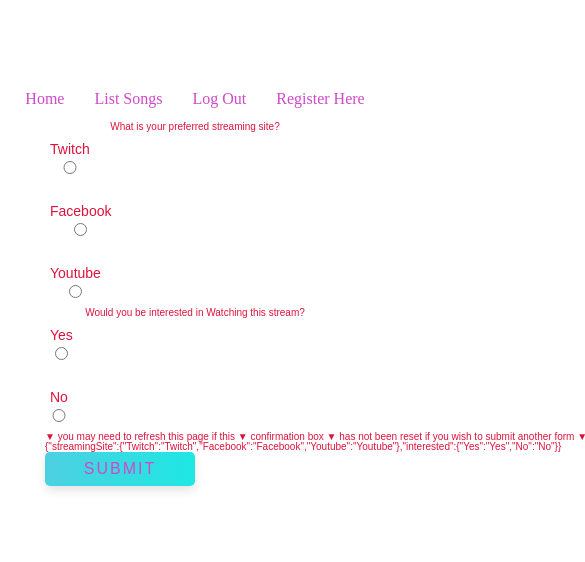
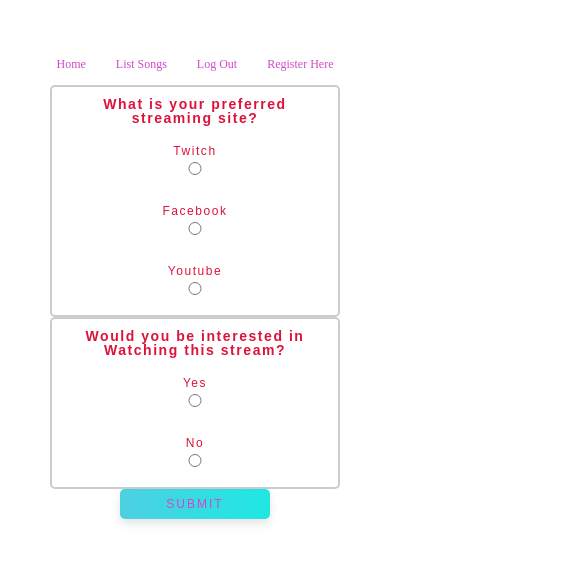
Before and after one commit to Pytormal/PYT-Studio, a React (Create React App) app: page /polls-hub/polls in a window 390 px wide. Shown: the part 152-714 px from the top of the page, 585 px wide, since content can reach past the window. Built offline with nearby package versions, Linux system fonts and the light colour scheme.

Commit message:
fixed all responsive designs

```diff
--- a/src/App.js
+++ b/src/App.js
@@ -10,6 +10,7 @@ import UploadSongs from "./components/forms/MusicForm";
 import RegisterForm from "./components/forms/RegisterForm";
 import LoginForm from "./components/forms/LoginForm";
 import PollHome from './components/PollHome'
+
 // import Credit from "./components/Credit";
 
 // STYLES //
@@ -19,6 +20,8 @@ import "./components/styles/home.css";
 import "./components/styles/formStyle.css";
 // import "./components/styles/credit.css";
 import "./components/styles/song-list.css";
+import "./components/styles/polls.css";
+import "./components/styles/responsive.css";
 
 function App() {
   return (
--- a/src/components/Polls/PollsForm.js
+++ b/src/components/Polls/PollsForm.js
@@ -1,8 +1,9 @@
 import React, { useState, useEffect } from "react";
 import { axiosWithAuth } from "../utils/axiosWithAuth";
 import * as yup from "yup";
+import { useRouteMatch, Switch, Route, NavLink, Link } from "react-router-dom";
 
-import { useRouteMatch, Switch, Route, NavLink, Link } from "react-router-dom";
+
 
 function Form() {
   yup.addMethod(
@@ -132,11 +133,12 @@ function Form() {
         </Route>
 
         <form className="form-container">
-          <section className="songName music-edit">
-            What is your preferred streaming site?
+          <section className="poll-wrapper">
+            <section className="site-wrapper options-wrapper">
+              <h4>What is your preferred streaming site?</h4>
               <br />
-            <label className="music-edit" for="Twitch">
-              <span>
+              <label className="Twitch radio" for="Twitch">
+                <h5>
                   Twitch
                   <input
                     id="Twitch"
@@ -145,11 +147,11 @@ function Form() {
                     value={formState.streamingSite.Twitch}
                     onChange={inputChange}
                   />
-              </span>
+                </h5>
               </label>
               <br />
-            <label className="music-edit" for="Facebook">
-              <span>
+              <label className="Facebook radio" for="Facebook">
+                <h5>
                   Facebook
                   <input
                     id="Facebook"
@@ -158,11 +160,11 @@ function Form() {
                     value={formState.streamingSite.Facebook}
                     onChange={inputChange}
                   />
-              </span>
+                </h5>
               </label>
               <br />
-            <label className="music-edit" for="Youtube">
-              <span>
+              <label className="Youtube radio" for="Youtube">
+                <h5>
                   Youtube
                   <input
                     id="Youtube"
@@ -171,18 +173,18 @@ function Form() {
                     value={formState.streamingSite.Youtube}
                     onChange={inputChange}
                   />
-              </span>
+                </h5>
               </label>
               {/* {errors.streamingSite > 0 ? (
               <p className="error">{errors.streamingSite}</p>
             ) : null} */}
             </section>
 
-          <section className="musicstreamingSite music-edit">
-            Would you be interested in Watching this stream?
+            <section className="interested options-wrapper">
+              <h4>Would you be interested in Watching this stream?</h4>
               <br />
-            <label for="Yes">
-              <span>
+              <label className="Yes radio" for="Yes">
+                <h5>
                   Yes
                   <input
                     id="Yes"
@@ -191,11 +193,11 @@ function Form() {
                     value={formState.interested.Yes}
                     onChange={inputChange}
                   />
-              </span>
+                </h5>
               </label>
               <br />
-            <label for="No">
-              <span>
+              <label className="No radio" for="No">
+                <h5>
                   No
                   <input
                     id="No"
@@ -204,20 +206,22 @@ function Form() {
                     value={formState.interested.No}
                     onChange={inputChange}
                   />
-              </span>
+                </h5>
               </label>
               {/* {errors.interested > 0 ? (
               <p className="error">{errors.interested}</p>
             ) : null} */}
             </section>
-
             <pre className="message-box">
-            ▼ you may need to refresh this page if this ▼ confirmation box ▼ has
-            not been reset if you wish to submit another form ▼
+              <p>
+                ▼ you may need to refresh this page if this ▼ confirmation box ▼
+                has not been reset if you wish to submit another form ▼
+              </p>
             </pre>
 
-          <pre className="JSONString">{JSON.stringify(formState)}</pre>
-
+            <pre className="JSONString message-box">
+              <p>{JSON.stringify(formState)}</p>
+            </pre>
             <button
               type="submit"
               onClick={(validateChange, formSubmit)}
@@ -225,6 +229,7 @@ function Form() {
             >
               <NavLink to={`${url}/form-submited`}>Submit </NavLink>
             </button>
+          </section>
         </form>
       </Switch>
     </>
--- a/src/components/styles/App.css
+++ b/src/components/styles/App.css
@@ -34,7 +34,7 @@ a {
   color: rgb(209, 72, 202);
   text-decoration: none;
   padding: 1.5rem;
-  font-size: 1.6rem;
+  font-size: 2.2rem;
 }
 
 a:hover {
@@ -42,9 +42,10 @@ a:hover {
 }
 
 .title {
-  font-size: 2.5rem;
+  font-size: 5rem;
 }
 
 p {
   display: block;
+   font-size: 2rem;
 }
--- a/src/components/styles/formStyle.css
+++ b/src/components/styles/formStyle.css
@@ -7,7 +7,6 @@ form {
   display: flex;
   flex-direction: column;
   width: 90%;
-  max-width: 300px;
   margin: 0 auto;
 }
 
@@ -16,7 +15,7 @@ label {
   flex-direction: column;
   align-items: flex-start;
   margin: 10px 0;
-  font-size: 1.4rem;
+  font-size: 2.1rem;
 }
 
 input,
--- a/src/components/styles/home.css
+++ b/src/components/styles/home.css
@@ -1,13 +1,15 @@
-.title{
-    padding:1rem;
-    margin:.5rem;
+.title {
+  padding: 1rem;
+  margin: 0.5rem;
 }
 
-.home-p{
-    display:flex;
-    justify-content: center;
-    align-items: center;
-    margin-bottom:2rem;
+h4 {
+  font-size: 2.2rem;
 }
 
-span{margin-left: .5rem;}
+.home-p {
+  display: flex;
+  justify-content: center;
+  align-items: center;
+  margin-bottom: 2rem;
+}
--- /dev/null
+++ b/src/components/styles/polls.css
@@ -0,0 +1,39 @@
+.options-wrapper {
+  margin: 0 auto;
+  width: 100%;
+  display: flex;
+  align-items: center;
+  justify-content: center;
+  flex-direction: column;
+  width: 80%;
+  border: 2px solid rgba(0, 0, 0, 0.2);
+  border-radius: 5px;
+  padding: 10px;
+  transition: all 0.3s;
+  font-weight: bolder;
+  letter-spacing: 1.55px;
+  background-color: white;
+}
+
+.options-wrapper > h4{
+  font-size: 2rem;
+}
+
+.radio {
+  display: flex;
+  align-items: center;
+  justify-content: center;
+  font-weight: lighter;
+}
+
+.message-box {
+    margin: 0 auto;
+  width: 100%;
+  border: 2px solid rgba(0, 0, 0, 0.2);
+  border-radius: 5px;
+  padding: 10px;
+  transition: all 0.3s;
+  letter-spacing: 0.5px;
+  background-color: white;
+  word-wrap: break-word;
+}
--- /dev/null
+++ b/src/components/styles/responsive.css
@@ -0,0 +1,76 @@
+@media (min-width: 1100px) {
+  .message-box > p {
+    font-size: 1.7rem;
+  }
+  pre {
+    display: flex;
+    align-items: center;
+    justify-content: center;
+  }
+}
+
+@media (max-width: 1090px) {
+  .message-box > p {
+    font-size: 1.6rem;
+  }
+}
+
+@media (max-width: 1000px) {
+  pre {
+    display: none;
+  }
+}
+@media (max-width: 730px) {
+  .options-wrapper > h4 {
+    font-size: 1.6rem;
+  }
+}
+@media (max-width: 596px) {
+  .options-wrapper > h4 {
+    font-size: 1.4rem;
+  }
+}
+
+@media (max-width: 544px) {
+  h4 {
+    font-size: 1.2rem;
+  }
+}
+@media (max-width: 522px) {
+  a {
+    font-size: 1.8rem;
+  }
+}
+
+@media (max-width: 440px) {
+  a {
+    font-size: 1.6rem;
+  }
+}
+
+@media (max-width: 400px) {
+  a {
+    font-size: 1.2rem;
+  }
+  h4 {
+    font-size: 1.2rem;
+  }
+  h5 {
+    font-size: 1.2rem;
+  }
+}
+
+@media (max-width: 354px) {
+  .links {
+    display: flex;
+    flex-direction: column;
+    align-items: center;
+    justify-content: center;
+  }
+  a {
+    font-size: 1.6rem;
+  }
+  p {
+    font-size: 1.4rem;
+  }
+}
```
Lines whose indentation alone changed are shown as unchanged.
